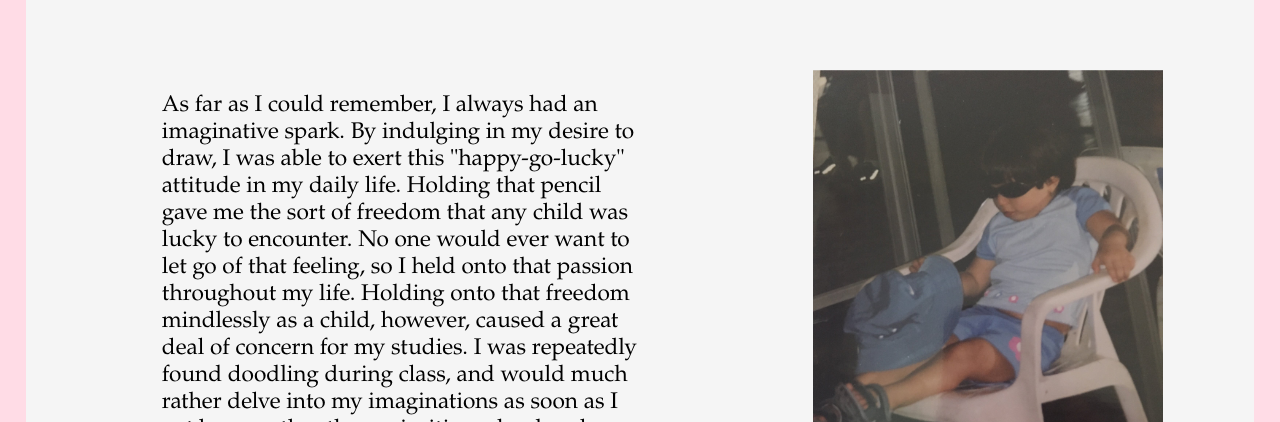
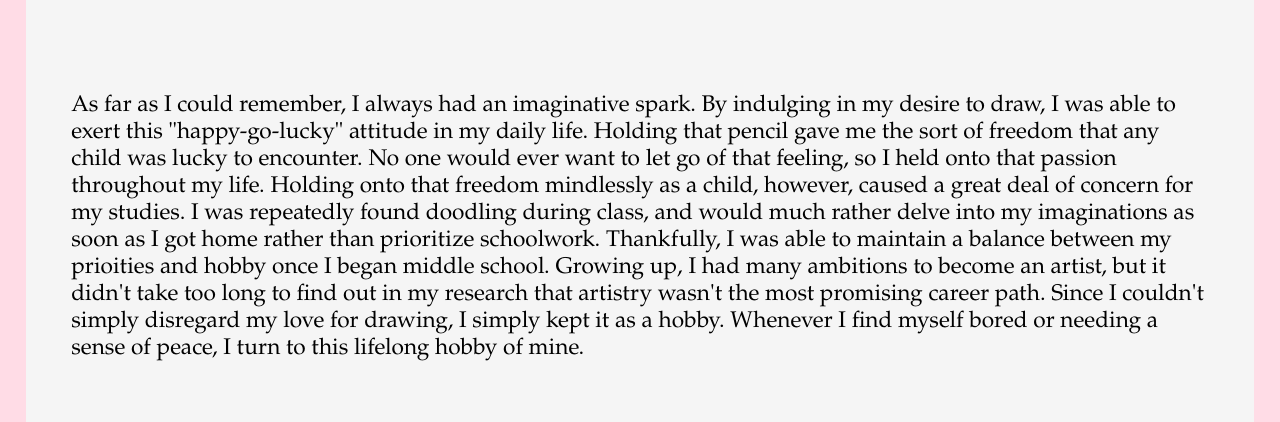
Before and after one commit to maramyart/maramyart.github.io, a plain HTML site: page about.html in a window 1280 px wide. Shown: the part 710-1132 px from the top of the page. Drawn offline with Linux system fonts and the light colour scheme.

Commit message:
Update about.html

```diff
--- a/about.html
+++ b/about.html
@@ -40,8 +40,8 @@
 <br>
 <br>
 <main>
-<div class="onehalfleft">
-<section>
+
+
 <p> As far as I could remember, I always had an imaginative spark.
  By indulging in my desire to draw, I was able to exert this "happy-go-lucky" attitude in my daily life.
  Holding that pencil gave me the sort of freedom that any child was lucky to encounter.
@@ -52,15 +52,8 @@
 Growing up, I had many ambitions to become an artist, but it didn't take too long to find out in my research that artistry wasn't the most promising career path.
 Since I couldn't simply disregard my love for drawing, I simply kept it as a hobby. Whenever I find myself bored or needing a sense of peace, I turn to this lifelong hobby of mine.
 </p>
-</section>
-</div>
-<section>
-<img src="youngme.jpg"
-	alt="When I was a child"
-		width="350"
-		height="435"
-		align=right>
-</section>
+
+
 
 </main>
 <footer>
```
